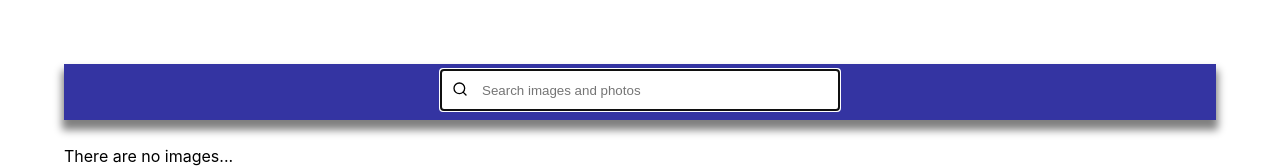
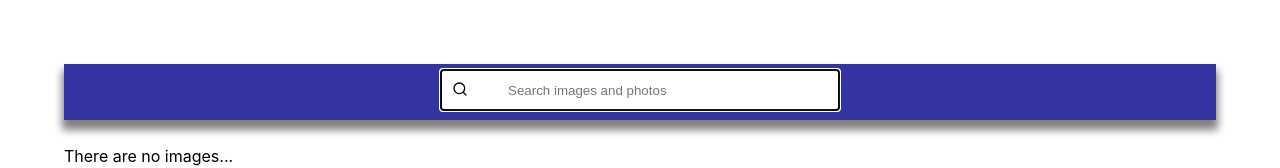
Before and after one commit to Liubjchka/goit-react-hw-04, a React (Vite) app: page / in a window 1280 px wide. Shown: the top 168 px of the page. Built offline with nearby package versions, Linux system fonts and the light colour scheme.

Commit message:
add full hw

```diff
--- a/src/components/App/App.jsx
+++ b/src/components/App/App.jsx
@@ -15,7 +15,6 @@ const App = () => {
   const [query, setQuery] = useState("");
   const [page, setPage] = useState(1);
   const [images, setImages] = useState([]);
-  // const [txt, setTxt] = useState("");
   const [loading, setLoading] = useState(false);
   const [error, setError] = useState("");
   const [openModal, setOpenModal] = useState(false);
--- a/src/components/DisableBodyScroll/DisableBodyScroll.jsx
+++ /dev/null
@@ -1,17 +0,0 @@
-import { Component } from "react";
-
-class DisableBodyScroll extends Component {
-  componentDidMount() {
-    document.body.classList.add("overflow-y-hidden");
-  }
-
-  componentWillUnmount() {
-    document.body.classList.remove("overflow-y-hidden");
-  }
-
-  render() {
-    return false;
-  }
-}
-
-export default DisableBodyScroll;
--- a/src/components/ImageModal/ImageModal.jsx
+++ b/src/components/ImageModal/ImageModal.jsx
@@ -1,4 +1,3 @@
-import DisableBodyScroll from "../DisableBodyScroll/DisableBodyScroll";
 import css from "./ImageModal.module.css";
 import Modal from "react-modal";
 
@@ -29,7 +28,6 @@ const customStyles = {
 const ImageModal = ({ isOpen, onClose, urlLarge, alt }) => {
   return (
     <div className={css.modalBackdrop}>
-      <DisableBodyScroll />
       <Modal
         style={customStyles}
         isOpen={isOpen}
--- a/src/components/SearchBar/SearchBar.jsx
+++ b/src/components/SearchBar/SearchBar.jsx
@@ -27,7 +27,7 @@ const SearchBar = ({ onSubmit }) => {
             value={text}
             onChange={changeText}
             required
-            // autoComplete="off"
+            autoComplete="off"
             autoFocus
           />
           <button className={css.button} type="submit">
--- a/src/components/SearchBar/SearchBar.module.css
+++ b/src/components/SearchBar/SearchBar.module.css
@@ -29,7 +29,7 @@
 
 .input {
   height: 36px;
-  padding-left: 24px;
+  padding-left: 50px;
   background-color: white;
 }
 
```
